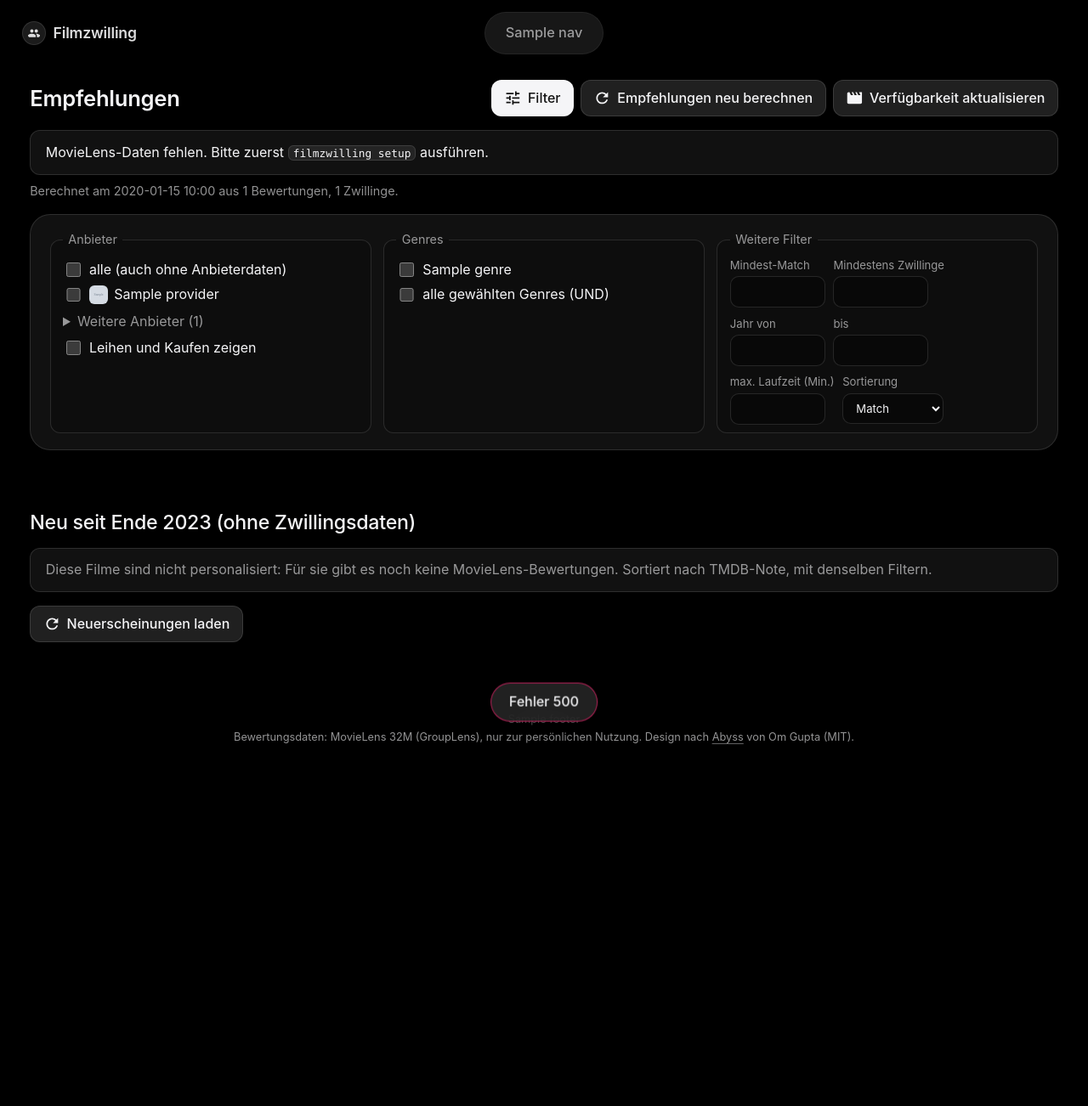
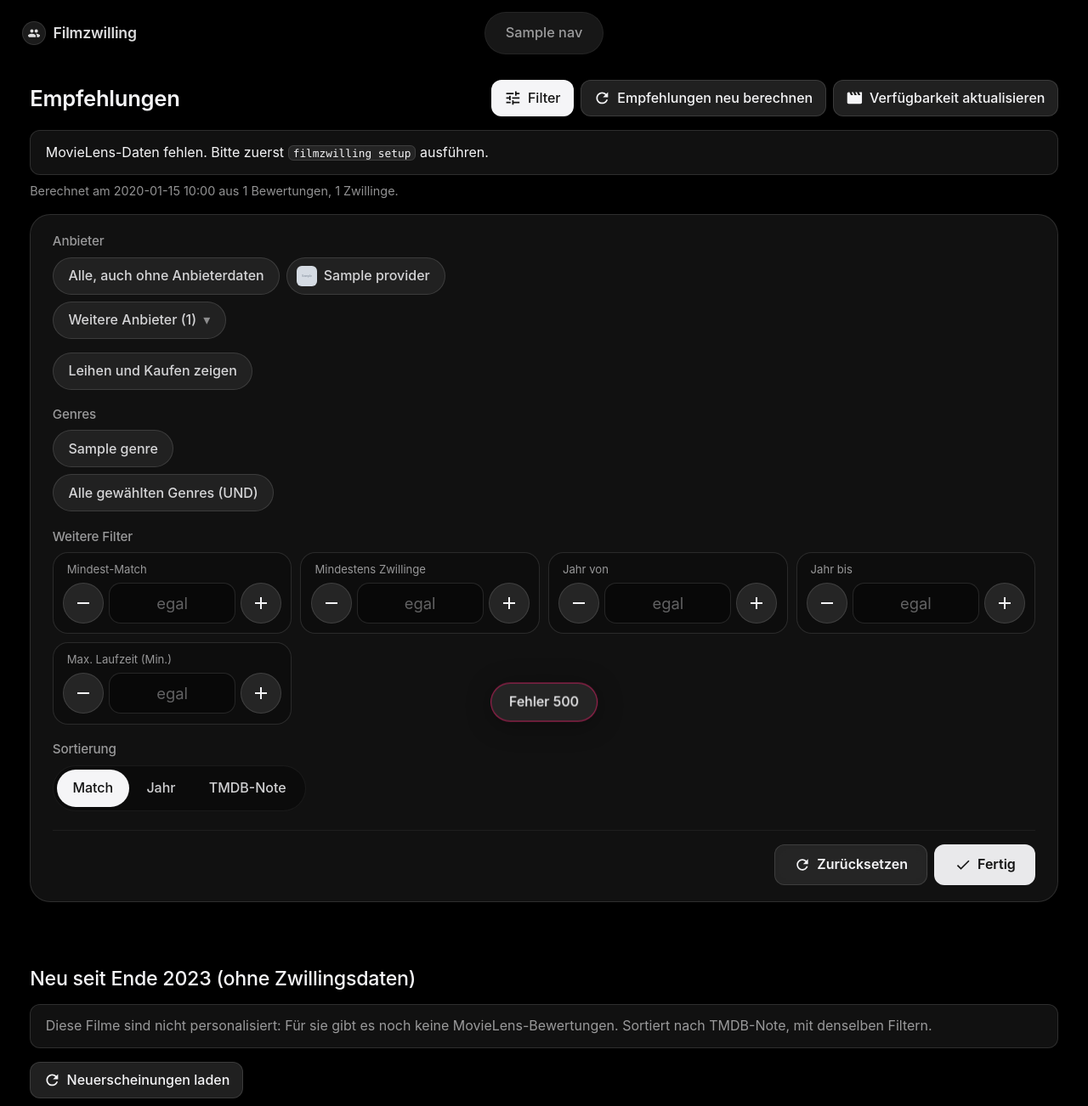
Before and after one commit to floriansaathoff/filmzwilling, a FastAPI app: template src/filmzwilling/web/templates/recommendations.html in a window 1280 px wide, after a click on "Filter". Shown: the top 1302 px of the page at 85% size. Before the commit the page ends 876 px from the top, so only its background shows below. Run offline with FastAPI, Linux system fonts and the light colour scheme; the template is opened without the code that fills it: most values are stand-ins (such as "Sample title", 1, 10 or a date in 2020); grey boxes marked "Sample" are stand-in pictures; data that the repository does not hold is empty; parts of the project's set-up code (start-up, migrations or seed data) failed here and were passed over; some web fonts are replaced.

Commit message:
feat: controller-friendly filters (chips, steppers, segmented sort)
Checkbox lists, number inputs and the sort select become large toggle
chips, -/+ steppers and a segmented control. Start opens the filters,
X resets them, B closes them.

Co-Authored-By: Claude Opus 5.5 <noreply@anthropic.com>
Claude-Session: https://claude.ai/code/session_019ozGRTNs3SR8p5sBQFRzPN

```diff
--- a/src/filmzwilling/web/static/css/app.css
+++ b/src/filmzwilling/web/static/css/app.css
@@ -307,15 +307,47 @@ legend { color: var(--muted); padding: 0 0.4rem; font-size: 0.9rem; }
 .dot { border: 0; padding: 0; margin: 0 5px; width: 7px; height: 7px; border-radius: 50%; background: rgba(255, 255, 255, 0.9); opacity: 0.55; min-height: 0; }
 .dot:hover { background: #fff; box-shadow: none; }
 .dot.active { width: 20px; border-radius: 4px; opacity: 1; }
-.filters { display: grid; grid-template-columns: repeat(auto-fit, minmax(260px, 1fr)); gap: 0.9rem; margin: 0 0 1.5rem; animation: fade-up 0.5s var(--abyss-ease) both; }
-.filter-group { border: 1px solid var(--line); border-radius: var(--abyss-radius); background: rgba(0, 0, 0, 0.2); padding: 0.6rem 0.9rem; margin: 0; }
-.filter-group.numbers { display: flex; flex-wrap: wrap; gap: 0.6rem; }
-.filter-group.numbers label { display: flex; flex-direction: column; gap: 0.2rem; font-size: 0.82rem; color: var(--muted); }
-.filter-group.numbers input { width: 7rem; }
-.provider-list, .genre-list { max-height: 9.5rem; overflow: auto; }
-.more-providers summary { cursor: pointer; color: var(--muted); margin: 0.3rem 0; }
-.more-providers .provider-list { max-height: 12rem; }
-
+.filters { margin: 0 0 1.8rem; padding: 1.4rem 1.6rem 1.2rem; animation: fade-up 0.5s var(--abyss-ease) both; }
+.filter-section + .filter-section { margin-top: 1.3rem; }
+.filter-section h3 { font-size: 0.95rem; font-weight: 500; color: var(--muted); margin: 0 0 0.6rem; }
+.chip-row { display: flex; flex-wrap: wrap; gap: 8px; }
+.chip-row + .chip-row, .more-providers + .chip-row { margin-top: 8px; }
+.chip-toggle { position: relative; display: inline-flex; cursor: pointer; }
+.chip-toggle input { position: absolute; inset: 0; width: 100%; height: 100%; margin: 0; opacity: 0; cursor: pointer; }
+.chip-face {
+  display: inline-flex; align-items: center; gap: 8px; min-height: 44px; padding: 0.5rem 1.1rem; border-radius: 50px;
+  background: rgba(255, 255, 255, 0.07); border: 1px solid var(--line); color: rgba(var(--abyss-accent), 0.85);
+  font-weight: 500; white-space: nowrap; user-select: none;
+  transition: background 0.37s var(--abyss-ease), color 0.37s var(--abyss-ease), transform 0.37s var(--abyss-ease), box-shadow 0.37s var(--abyss-ease);
+}
+.chip-face img { width: 24px; height: 24px; border-radius: 6px; margin-left: -0.45rem; }
+.chip-toggle:hover .chip-face, summary.chip-face:hover { background: rgba(255, 255, 255, 0.14); color: var(--text); }
+.chip-toggle input:checked + .chip-face { background: rgb(var(--abyss-accent)); color: #121212; border-color: transparent; }
+.chip-toggle input:checked + .chip-face::before { content: ""; width: 0.55em; height: 0.55em; border-radius: 50%; background: #121212; margin-left: -0.2rem; }
+.chip-toggle:has(img) input:checked + .chip-face::before { display: none; }
+.chip-toggle input:focus-visible + .chip-face { outline: 3px solid rgb(var(--abyss-accent)); outline-offset: 3px; box-shadow: 0 0 24px rgba(255, 255, 255, 0.25); transform: scale(1.05); }
+body.pad-mode .chip-toggle input:focus-visible { outline: none; box-shadow: none; }
+.filters:has(#providers-any:checked) input[name="providers"] + .chip-face { opacity: 0.45; }
+.more-providers { margin-top: 8px; }
+.more-providers summary { list-style: none; cursor: pointer; width: fit-content; margin-bottom: 8px; }
+.more-providers summary::-webkit-details-marker { display: none; }
+.more-providers summary::after { content: "▾"; opacity: 0.6; }
+.more-providers[open] summary::after { content: "▴"; }
+.stepper-grid { display: grid; grid-template-columns: repeat(auto-fill, minmax(230px, 1fr)); gap: 10px; }
+.stepper { background: rgba(0, 0, 0, 0.22); border: 1px solid var(--line); border-radius: 18px; padding: 0.6rem 0.7rem 0.7rem; }
+.stepper-label { display: block; font-size: 0.82rem; color: var(--muted); margin: 0 0 0.4rem 0.3rem; }
+.stepper-row { display: grid; grid-template-columns: 48px 1fr 48px; gap: 6px; align-items: center; }
+.step-btn { width: 48px; height: 48px; padding: 0; border-radius: 50%; background: rgba(255, 255, 255, 0.1); color: var(--text); border-color: rgba(255, 255, 255, 0.12); }
+.step-btn:hover, .step-btn:focus-visible { background: rgb(var(--abyss-accent)); color: #121212; }
+.step-btn .i { width: 24px; height: 24px; }
+.stepper input { width: 100%; min-width: 0; height: 48px; text-align: center; font-size: 1.15rem; font-weight: 600; border-radius: 14px; -moz-appearance: textfield; }
+.stepper input::-webkit-outer-spin-button, .stepper input::-webkit-inner-spin-button { -webkit-appearance: none; margin: 0; }
+.stepper input::placeholder { color: var(--faint); font-weight: 400; }
+.segmented { display: inline-flex; gap: 2px; padding: 4px; border-radius: 50px; background: rgba(0, 0, 0, 0.3); border: 1px solid rgba(255, 255, 255, 0.06); }
+.segmented .chip-face { background: transparent; border-color: transparent; }
+.segmented .chip-toggle input:checked + .chip-face::before { display: none; }
+.filter-actions { display: flex; justify-content: flex-end; gap: 8px; margin-top: 1.4rem; padding-top: 1rem; border-top: 1px solid rgba(255, 255, 255, 0.06); }
+.filter-actions button { min-height: 48px; padding: 0.6rem 1.4rem; }
 .grid { display: grid; grid-template-columns: repeat(auto-fill, minmax(176px, 1fr)); gap: 1.8rem 1.4rem; }
 .tile { display: flex; flex-direction: column; gap: 0.55rem; min-width: 0; outline: none; animation: fade-up 0.6s var(--abyss-ease) both; cursor: pointer; }
 .tile-art {
--- a/src/filmzwilling/web/static/js/gamepad.js
+++ b/src/filmzwilling/web/static/js/gamepad.js
@@ -113,6 +113,7 @@ const HELP = [
   ["Y", "Trailer abspielen"],
   ["RT", "Später (Bewerten)"],
   ["LB / RB", "Vorherige / nächste Seite"],
+  ["Start", "Filter öffnen/schließen (Empfehlungen); X setzt sie zurück"],
   ["Rechter Stick", "Scrollen"],
   ["Im Trailer", "A Pause · ←/→ 10 s · LT/RT 30 s · ↑/↓ Lautstärke · X Ton · Y Vollbild · LB/RB Trailer wechseln · B schließen"],
   ["Select / View", "Diese Hilfe"],
--- a/src/filmzwilling/web/static/js/pad.js
+++ b/src/filmzwilling/web/static/js/pad.js
@@ -99,3 +99,17 @@ export function pickNeighbor(from, candidates, dir) {
   });
   return best;
 }
+
+/**
+ * Next value of a controller-friendly number stepper. Empty means "no filter": the first step in
+ * either direction jumps to `start`; stepping below `min` clears the field again.
+ * @returns {string} new input value ("" for no filter)
+ */
+export function stepNumber(value, dir, { step, start, min, max }) {
+  const text = String(value ?? "").trim().replace(",", ".");
+  if (text === "" || Number.isNaN(Number(text))) return String(start);
+  const decimals = (String(step).split(".")[1] || "").length;
+  const next = Number((Number(text) + dir * step).toFixed(decimals));
+  if (next < min) return "";
+  return String(Math.min(max, next));
+}
--- a/src/filmzwilling/web/templates/recommendations.html
+++ b/src/filmzwilling/web/templates/recommendations.html
@@ -15,7 +15,7 @@
     <h1 class="toolbar-title">Empfehlungen</h1>
     <span class="muted" id="recs-count"></span>
     <div class="head-actions">
-      <button type="button" class="icon-btn" id="toggle-filters" aria-expanded="false" aria-controls="filters" title="Filter">{{ icon("tune") }}<span>Filter</span></button>
+      <button type="button" class="icon-btn" id="toggle-filters" aria-expanded="false" aria-controls="filters" title="Filter (Start am Controller)">{{ icon("tune") }}<span>Filter</span> <kbd class="pad">Start</kbd></button>
       <button type="button" class="icon-btn" id="recompute" title="Empfehlungen neu berechnen">{{ icon("refresh") }}<span>Empfehlungen neu berechnen</span></button>
       <button type="button" id="refresh-availability" class="icon-btn secondary" title="Verfügbarkeit aktualisieren">{{ icon("movie") }}<span>Verfügbarkeit aktualisieren</span></button>
     </div>
@@ -28,45 +28,62 @@
   <p class="muted meta-line" id="recs-meta">{% if meta %}Berechnet am {{ meta.computed_at[:16].replace('T', ' ') }} aus {{ meta.rating_count }} Bewertungen, {{ meta.n_twins }} Zwillinge.{% endif %}</p>
 
   <form class="filters glass-panel" id="filters" hidden>
-    <fieldset class="filter-group providers">
-      <legend>Anbieter</legend>
-      <label class="check"><input type="checkbox" name="providers_any" id="providers-any"> alle (auch ohne Anbieterdaten)</label>
-      {% macro provider_box(p) %}<label class="check provider"><input type="checkbox" name="providers" value="{{ p.id }}">{% if p.logo_url %}<img src="{{ p.logo_url }}" alt="" loading="lazy">{% endif %}{{ p.name }}</label>{% endmacro %}
-      <div class="provider-list">
-        {% for p in my_providers %}{{ provider_box(p) }}{% endfor %}
+    {% macro chip(name, value, label, logo=None, id=None) %}<label class="chip-toggle"><input type="checkbox" name="{{ name }}" value="{{ value }}"{% if id %} id="{{ id }}"{% endif %}><span class="chip-face">{% if logo %}<img src="{{ logo }}" alt="" loading="lazy">{% endif %}{{ label }}</span></label>{% endmacro %}
+    {% macro stepper(name, label, step, start, min, max, unit="") %}
+    <div class="stepper" data-step="{{ step }}" data-start="{{ start }}" data-min="{{ min }}" data-max="{{ max }}">
+      <span class="stepper-label">{{ label }}</span>
+      <div class="stepper-row">
+        <button type="button" class="step-btn" data-dir="-1" aria-label="{{ label }} verringern">{{ icon("remove") }}</button>
+        <input type="number" name="{{ name }}" min="{{ min }}" max="{{ max }}" step="any" inputmode="decimal" placeholder="egal" aria-label="{{ label }}">
+        <button type="button" class="step-btn" data-dir="1" aria-label="{{ label }} erhöhen">{{ icon("add") }}</button>
+      </div>
+    </div>
+    {% endmacro %}
+    <section class="filter-section">
+      <h3>Anbieter</h3>
+      <div class="chip-row">
+        {{ chip("providers_any", "1", "Alle, auch ohne Anbieterdaten", id="providers-any") }}
+        {% for p in my_providers %}{{ chip("providers", p.id, p.name, p.logo_url) }}{% endfor %}
       </div>
       {% if other_providers %}
       <details class="more-providers">
-        <summary>Weitere Anbieter ({{ other_providers | length }})</summary>
-        <div class="provider-list">
-          {% for p in other_providers %}{{ provider_box(p) }}{% endfor %}
+        <summary class="chip-face">Weitere Anbieter ({{ other_providers | length }})</summary>
+        <div class="chip-row">
+          {% for p in other_providers %}{{ chip("providers", p.id, p.name, p.logo_url) }}{% endfor %}
         </div>
       </details>
       {% endif %}
-      <label class="check"><input type="checkbox" name="rent_buy" value="1"> Leihen und Kaufen zeigen</label>
-    </fieldset>
-    <fieldset class="filter-group">
-      <legend>Genres</legend>
-      <div class="genre-list">
-        {% for g in genres %}<label class="check"><input type="checkbox" name="genres" value="{{ g }}">{{ g }}</label>{% endfor %}
+      <div class="chip-row">{{ chip("rent_buy", "1", "Leihen und Kaufen zeigen") }}</div>
+    </section>
+    <section class="filter-section">
+      <h3>Genres</h3>
+      <div class="chip-row">
+        {% for g in genres %}{{ chip("genres", g, g) }}{% endfor %}
       </div>
-      <label class="check"><input type="checkbox" name="genre_mode" value="and"> alle gewählten Genres (UND)</label>
-    </fieldset>
-    <fieldset class="filter-group numbers">
-      <legend>Weitere Filter</legend>
-      <label>Mindest-Match <input type="number" name="min_score" min="0" max="10" step="0.1" inputmode="decimal"></label>
-      <label>Mindestens Zwillinge <input type="number" name="min_support" min="0" step="1"></label>
-      <label>Jahr von <input type="number" name="year_from" min="1900" max="2100"></label>
-      <label>bis <input type="number" name="year_to" min="1900" max="2100"></label>
-      <label>max. Laufzeit (Min.) <input type="number" name="max_runtime" min="0" step="5"></label>
-      <label>Sortierung
-        <select name="sort">
-          <option value="match">Match</option>
-          <option value="year">Jahr</option>
-          <option value="tmdb">TMDB-Note</option>
-        </select>
-      </label>
-    </fieldset>
+      <div class="chip-row">{{ chip("genre_mode", "and", "Alle gewählten Genres (UND)") }}</div>
+    </section>
+    <section class="filter-section">
+      <h3>Weitere Filter</h3>
+      <div class="stepper-grid">
+        {{ stepper("min_score", "Mindest-Match", 0.5, 6, 0, 10) }}
+        {{ stepper("min_support", "Mindestens Zwillinge", 5, 10, 0, 500) }}
+        {{ stepper("year_from", "Jahr von", 5, 1990, 1900, 2100) }}
+        {{ stepper("year_to", "Jahr bis", 5, 2025, 1900, 2100) }}
+        {{ stepper("max_runtime", "Max. Laufzeit (Min.)", 15, 120, 0, 600) }}
+      </div>
+    </section>
+    <section class="filter-section">
+      <h3>Sortierung</h3>
+      <div class="segmented" role="radiogroup" aria-label="Sortierung">
+        <label class="chip-toggle"><input type="radio" name="sort" value="match" checked><span class="chip-face">Match</span></label>
+        <label class="chip-toggle"><input type="radio" name="sort" value="year"><span class="chip-face">Jahr</span></label>
+        <label class="chip-toggle"><input type="radio" name="sort" value="tmdb"><span class="chip-face">TMDB-Note</span></label>
+      </div>
+    </section>
+    <div class="filter-actions">
+      <button type="button" class="secondary" id="reset-filters">{{ icon("refresh") }}<span>Zurücksetzen</span> <kbd class="pad">X</kbd></button>
+      <button type="button" id="close-filters">{{ icon("check") }}<span>Fertig</span> <kbd class="pad">B</kbd></button>
+    </div>
   </form>
 
   <div class="grid" id="recs-grid" aria-live="polite"></div>
```
Also changed, not shown: src/filmzwilling/web/static/js/recs.js (+37 -2 lines), tests/e2e/player_pad.mjs (+20 -0 lines), tests/js/pad.test.js (+13 -0 lines), README.md, src/filmzwilling/web/static/icons.svg.
